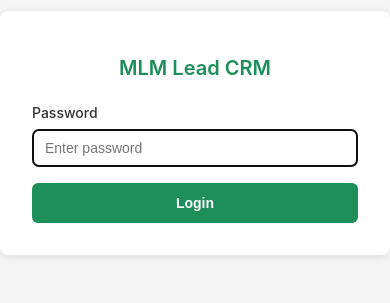
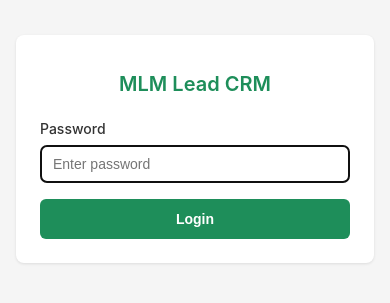
Before and after one commit to marketleveragingmedia-cmd/mlm-lead-crm, a Next.js app: page /login in a window 390 px wide. Shown: the part 289-592 px from the top of the page. Built offline with nearby package versions, Linux system fonts and the light colour scheme.

Commit message:
Fix mobile responsive + compact UI

```diff
--- a/app/dashboard/page.tsx
+++ b/app/dashboard/page.tsx
@@ -77,8 +77,8 @@ export default function Dashboard() {
       fontFamily: '-apple-system, BlinkMacSystemFont, system-ui, sans-serif',
       maxWidth: '100%',
       margin: 0,
-      padding: '12px',
-      fontSize: '14px'
+      padding: '8px',
+      fontSize: '12px'
     }}>
       <div style={{
         display: 'flex',
--- a/app/login/page.tsx
+++ b/app/login/page.tsx
@@ -41,15 +41,16 @@ export default function Login() {
       justifyContent: 'center',
       minHeight: '100vh',
       background: '#f5f5f5',
-      fontFamily: '-apple-system, BlinkMacSystemFont, system-ui, sans-serif'
+      fontFamily: '-apple-system, BlinkMacSystemFont, system-ui, sans-serif',
+      padding: '16px'
     }}>
       <div style={{
         background: 'white',
-        padding: '32px',
+        padding: '24px',
         borderRadius: '8px',
-        boxShadow: '0 2px 8px rgba(0,0,0,0.1)',
+        boxShadow: '0 1px 3px rgba(0,0,0,0.1)',
         width: '100%',
-        maxWidth: '400px'
+        maxWidth: '340px'
       }}>
         <h1 style={{
           fontSize: '20px',
```
